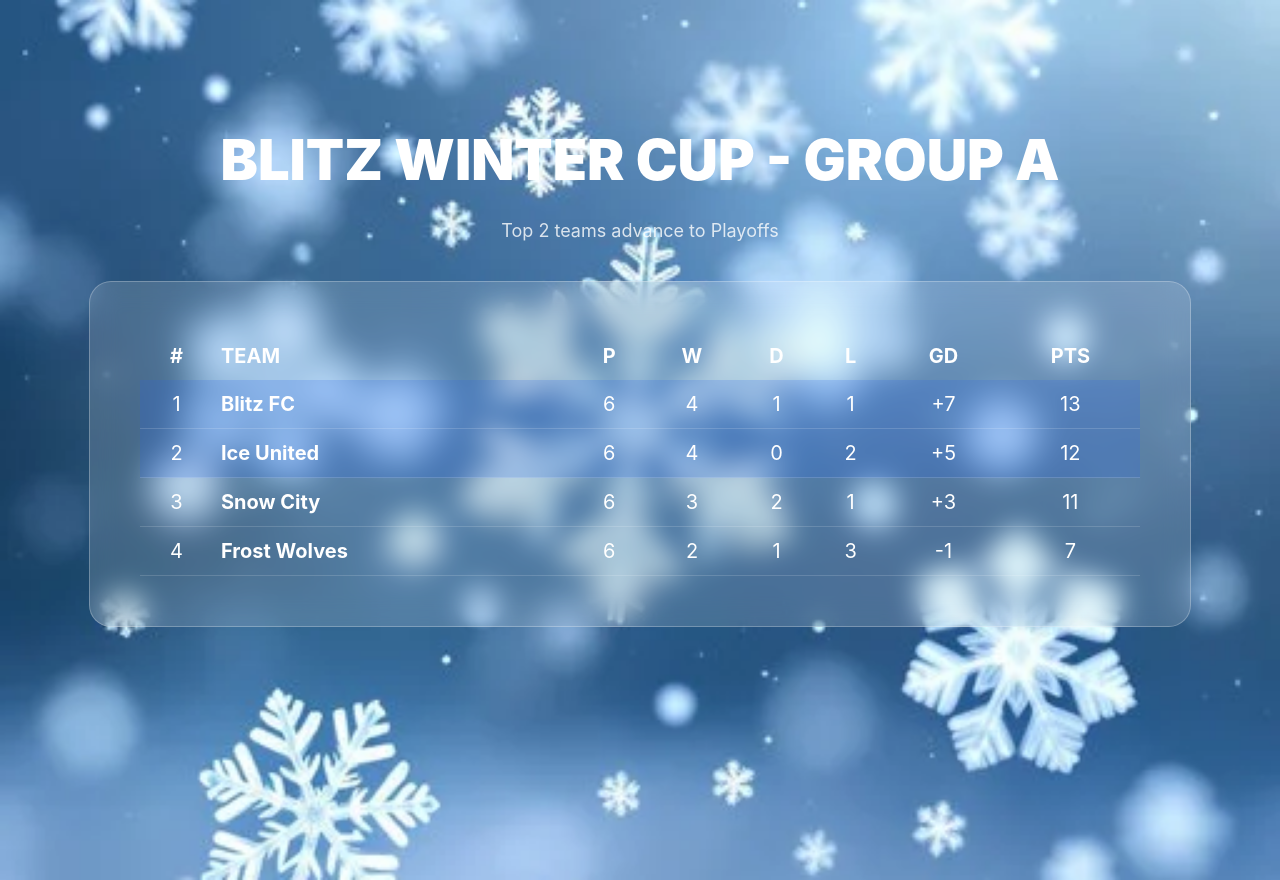
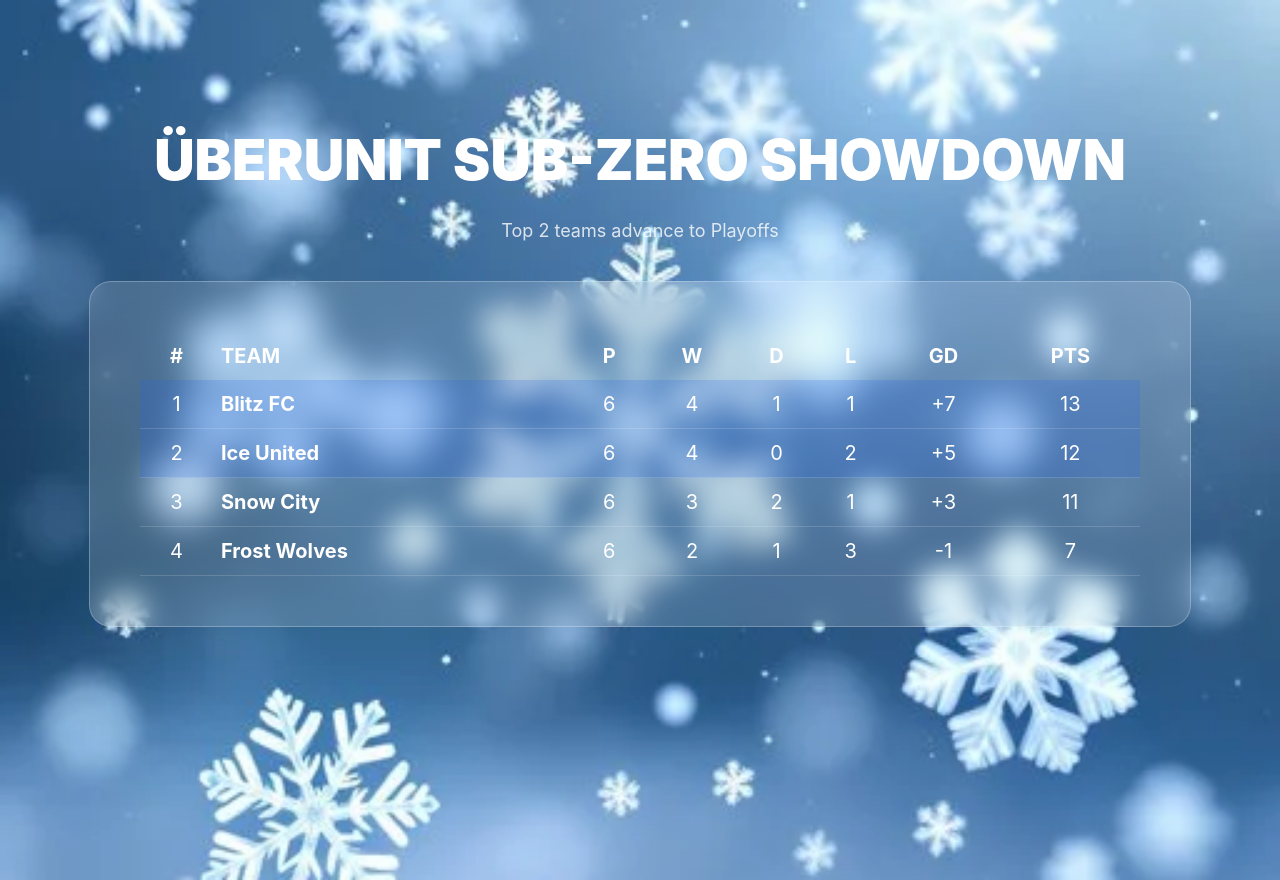
Before and after one commit to ashunium/blitz-soccer, a Next.js app: page / in a window 1280 px wide. Built offline with nearby package versions, Linux system fonts and the light colour scheme.

Commit message:
Update tournament name in page.js

```diff
--- a/app/page.js
+++ b/app/page.js
@@ -13,7 +13,7 @@ export default function Page() {
 
       <section style={container}>
         {/* Tournament Name */}
-        <h1 style={tournamentTitle}>BLITZ WINTER CUP - GROUP A</h1>
+        <h1 style={tournamentTitle}>ÜBERUNIT SUB-ZERO SHOWDOWN</h1>
         <p style={tournamentSub}>Top 2 teams advance to Playoffs</p>
 
         {/* Table Panel */}
```
